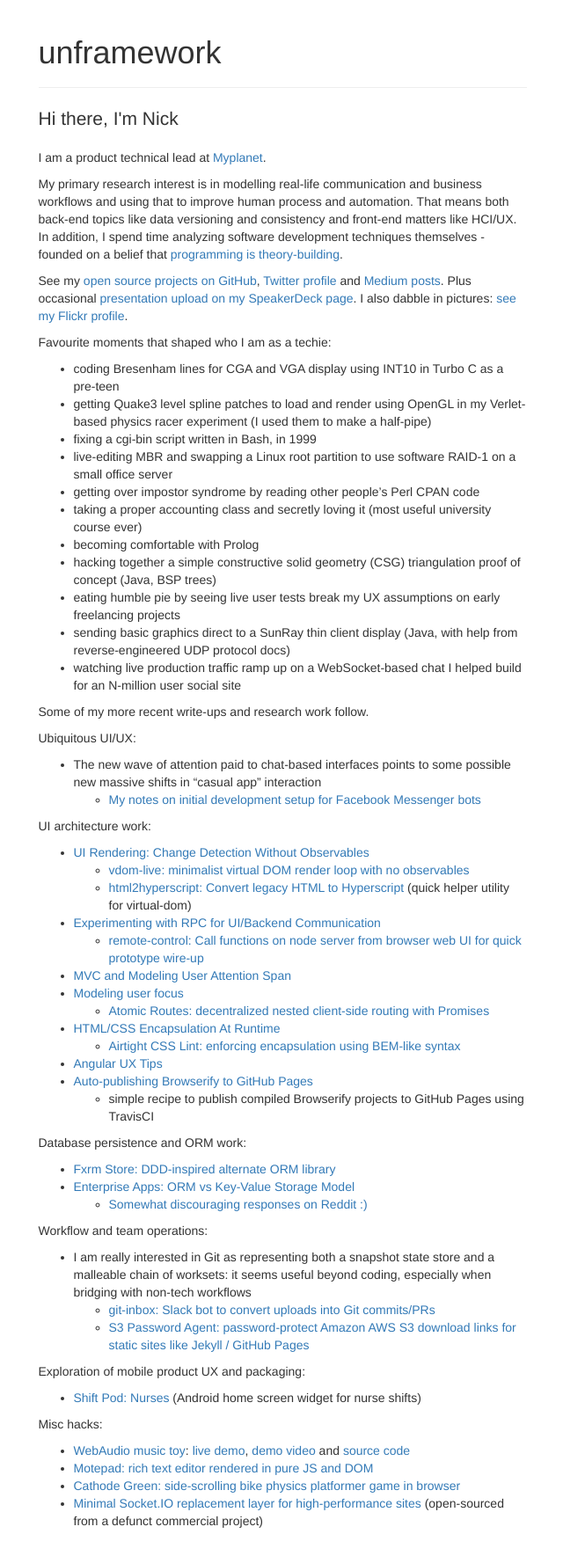
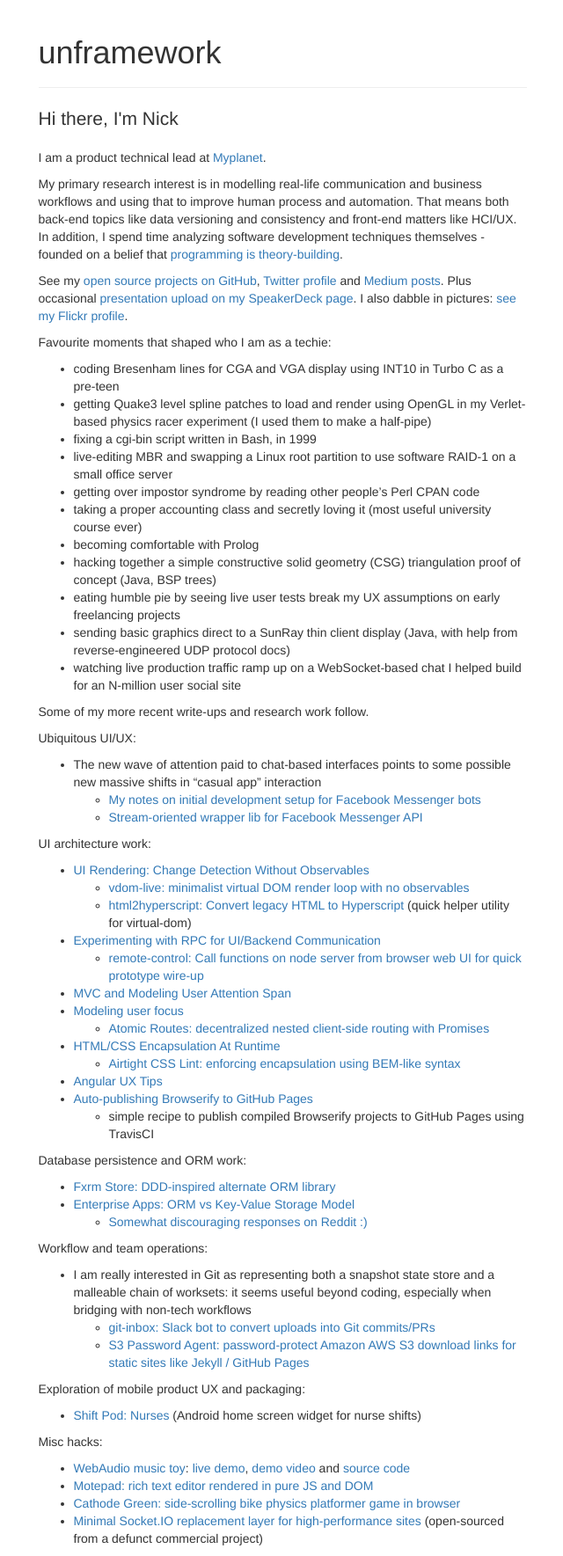
Before and after one commit to unframework/unframework-website, a Jekyll site: the page built from index.md, in a window 1280 px wide. Shown: the whole page at 88% size, without its empty margins (319-959 px from the left). Built offline with Jekyll 4.4.1, drawn with Linux system fonts in a browser that asks for light colours.

Commit message:
Add link to facebook-messenger-streams lib

```diff
--- a/index.md
+++ b/index.md
@@ -29,6 +29,7 @@
 
 * The new wave of attention paid to chat-based interfaces points to some possible new massive shifts in "casual app" interaction
     * [My notes on initial development setup for Facebook Messenger bots](/facebook-bot-setup)
+    * [Stream-oriented wrapper lib for Facebook Messenger API](https://github.com/myplanet/facebook-messenger-streams)
 
 UI architecture work:
 
```
